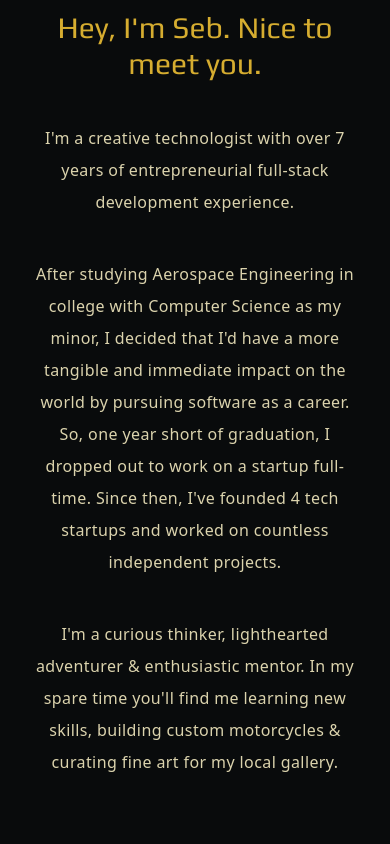
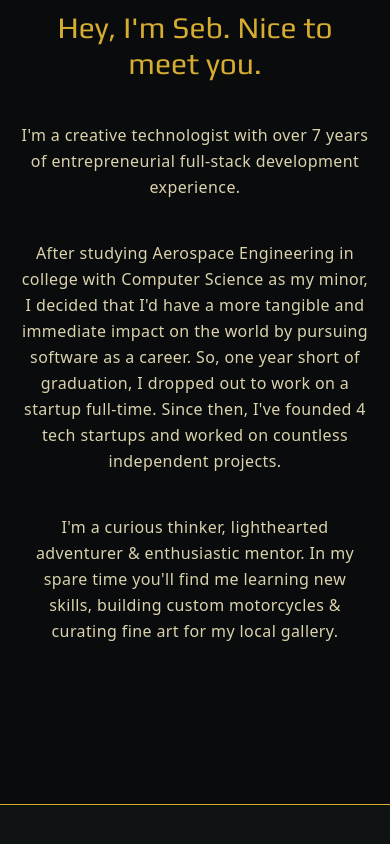
Before and after one commit to SebastianWolfgangBrownstein/portfolio, a Next.js app: page / in a window 390 px wide. Shown: the part 1000-1844 px from the top of the page. Built offline with nearby package versions, Linux system fonts and the light colour scheme; a web font is replaced by a local one.

Commit message:
added responsive styling to mystartups subheader text

```diff
--- a/components/About/About.jsx
+++ b/components/About/About.jsx
@@ -8,7 +8,7 @@ const About = () => {
     <section id="about" className="
       bg-gunmetal-dark text-center
       relative flex flex-col justify-center
-      w-full px-8 py-40
+      w-full px-5 py-40
       sm:px-14
       lg:px-36 lg:py-60 lg:pb-72
       xl:px-60 xl:pb-72
@@ -24,7 +24,7 @@ const About = () => {
         >Hey, I&apos;m Seb. Nice to meet you.</h2>
 
         <p className="
-          text-tan text-md tracking-wide mb-10 leading-loose
+          text-tan text-md tracking-wide mb-10 leading-relaxed
           sm:text-lg sm:leading-loose
           lg:text-xl lg:leading-relaxed
           xl:mb-10 xl:leading-relaxed
@@ -33,7 +33,7 @@ const About = () => {
 
         </p>
         <p className="
-          text-tan text-md tracking-wide mb-10 leading-loose
+          text-tan text-md tracking-wide mb-10 leading-relaxed
           sm:text-lg sm:leading-loose
           lg:text-xl lg:leading-relaxed
           xl:mb-10 xl:leading-relaxed
@@ -44,7 +44,7 @@ const About = () => {
           founded 4 tech startups and worked on countless independent projects.
         </p>
         <p className="
-          text-tan text-md tracking-wide leading-loose
+          text-tan text-md tracking-wide leading-relaxed
           sm:text-lg sm:leading-loose
           lg:text-xl lg:leading-relaxed
           xl:leading-relaxed
--- a/components/Startups/MyStartups.jsx
+++ b/components/Startups/MyStartups.jsx
@@ -13,18 +13,16 @@ const MyStartups = () => {
             2xl:px-96 xl:mb-14"
         >
             <h1 className="text-3xl font-play text-gold mb-5 lg:mb-10">My Startups</h1>
-            <p className="text-lg text-tan lg:text-xl">My love for entrepenuership started young. After some friends and I discovered a grove of mango trees in the forest, I would climb the trees and knock down fruit for the others to gather. Then we would hold up a sign and sell them on the side of the road for half the price of the super market. Since then, my entrepenurial passion has evolved into creating digital products and experiences that sell. Today I&apos;m battle tested in taking ideas from vision to production.</p>
+            <p className="
+              text-tan text-md tracking-wide leading-relaxed
+                sm:text-lg sm:leading-loose
+                lg:text-xl lg:leading-relaxed
+            ">My love for entrepenuership started young. After some friends and I discovered a grove of mango trees in the forest, I would climb the trees and knock down fruit for the others to gather. Then we would hold up a sign and sell them on the side of the road for half the price of the super market. Since then, my entrepenurial passion has evolved into creating digital products and experiences that sell. Today I&apos;m battle tested in taking ideas from vision to production.</p>
         </div>
 
-        {/* <div className="
-            grid justify-items-start space-y-11 px-6
-            md:grid-cols-2 md:space-y-2 md:space-x-2
-            xl:space-y-0 xl:space-x-6 xl:grid-cols-4 xl:px-20
-            "
-        > */}
         <div className="
             grid justify-items-start px-6 gap-y-10
-            md:grid-cols-2 md:grid-rows-2 md:gap-4
+            md:grid-cols-2 md:gap-4
             lg:gap-8
             xl:gap-8
             2xl:gap-y-0 2xl:gap-x-6 2xl:grid-cols-4 2xl:px-20
--- a/components/Startups/Startup.jsx
+++ b/components/Startups/Startup.jsx
@@ -16,7 +16,7 @@ const Startup = ({
             md:grid-rows-2 md:gap-y-10 md:pt-8 md:pb-8
             lg:gap-y-10 lg:pb-0
             xl:grid-rows-3 xl:gap-y-0 xl:pb-4 xl:pt-2
-            2xl:grid-rows-2 2xl:pb-8
+            2xl:grid-rows-2 2xl:pb-3 2xl:px-4
         ">
             <div className="
                 grid grid-cols-5 w-full mb-2
@@ -34,6 +34,7 @@ const Startup = ({
                 text-tan text-lg italic
                 xs:text-xl
                 sm:text-2xl sm:px-5
+                2xl:text-xl 2xl:px-0
             ">{summary}</p>
         </div>
     )
```
